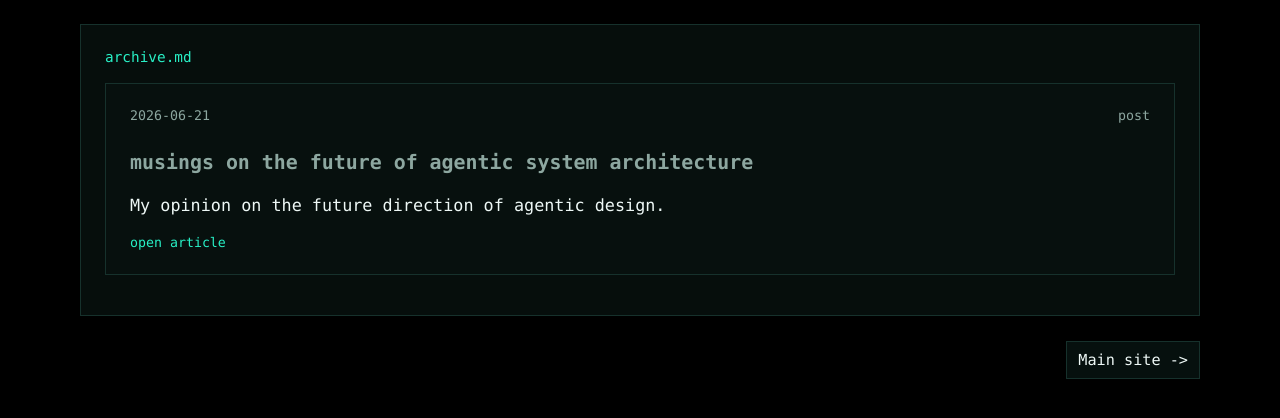
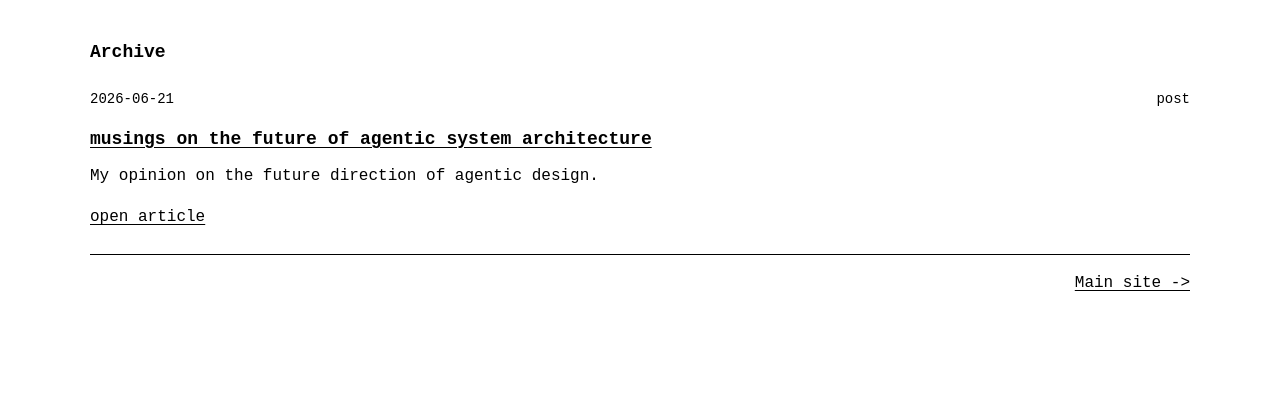
Before and after one commit to hansmok/hmblog.github.io, a Next.js app: page / in a window 1280 px wide. Shown: the top 418 px of the page. Built offline with nearby package versions, Linux system fonts and the light colour scheme.

Commit message:
Match blog to monochrome Courier styling and remove custom metadata

```diff
--- a/app/[slug]/page.js
+++ b/app/[slug]/page.js
@@ -19,7 +19,6 @@ export default async function BlogPostPage({ params }) {
   return (
     <div className="blog-post-shell">
       <article className="blog-post-card">
-        <p className="eyebrow">article.md</p>
         <h1 className="post-title">{post.title}</h1>
         <div className="post-meta">
           <span>{post.date}</span>
--- a/app/globals.css
+++ b/app/globals.css
@@ -1,607 +1,27 @@
-:root {
-  --bg: #000000;
-  --panel: #07110f;
-  --panel-strong: #0b1715;
-  --text: #eef8f6;
-  --muted: #8da7a0;
-  --dim: #536a64;
-  --line: #16312c;
-  --accent: #28f0c6;
-  --accent-soft: rgba(40, 240, 198, 0.13);
-  --error: #ff6b6b;
-  --max: 1120px;
+:root { color-scheme: light; }
+* { box-sizing: border-box; }
+body { margin: 0; background: #fff; color: #000; font: 16px/1.55 "Courier New", Courier, monospace; letter-spacing: 0; }
+a, a:visited { color: #000; text-decoration: underline; text-underline-offset: 3px; }
+a:hover { text-decoration-thickness: 2px; }
+:focus-visible { outline: 2px dotted #000; outline-offset: 4px; }
+::selection { background: #000; color: #fff; }
+.site-shell { width: min(1100px, calc(100% - 48px)); margin: 40px auto; overflow-wrap: anywhere; }
+h1, h2, h3 { font-size: 18px; line-height: 1.4; margin: 0 0 12px; }
+p { margin: 0 0 16px; }
+.eyebrow { font-size: 18px; font-weight: bold; margin-bottom: 24px; }
+.stack { display: grid; gap: 28px; }
+.content-panel + .content-panel { border-top: 1px dotted #000; padding-top: 24px; }
+.frame-meta, .post-meta { display: flex; justify-content: space-between; gap: 16px; font-size: 14px; margin-bottom: 16px; }
+.blog-nav-row { display: flex; justify-content: flex-end; border-top: 1px solid #000; margin-top: 24px; padding-top: 16px; }
+.post-title { font-size: 24px; line-height: 1.4; margin-bottom: 16px; }
+.post-body p { margin-bottom: 20px; }
+.post-body h1, .post-body h2, .post-body h3 { margin-top: 28px; }
+.post-body ul, .post-body ol { padding-left: 24px; }
+.post-body li { margin-bottom: 8px; }
+.post-body pre { max-width: 100%; overflow-x: auto; padding: 12px; border: 1px solid #000; }
+.post-body code { font-family: inherit; }
+.post-body blockquote { margin: 20px 0; padding-left: 20px; border-left: 1px solid #000; }
+.post-body img { max-width: 100%; height: auto; }
+@media (max-width: 700px) {
+  .site-shell { width: calc(100% - 32px); margin: 24px auto; }
 }
-
-* {
-  box-sizing: border-box;
-}
-
-html {
-  background: var(--bg);
-  color-scheme: dark;
-}
-
-body {
-  margin: 0;
-  min-height: 100vh;
-  background: var(--bg);
-  color: var(--text);
-  font-family:
-    "SFMono-Regular", Consolas, "Liberation Mono", "Courier New", monospace;
-  letter-spacing: 0;
-}
-
-a {
-  color: inherit;
-  text-decoration: none;
-}
-
-button,
-input,
-textarea {
-  font: inherit;
-}
-
-button {
-  cursor: pointer;
-}
-
-.sr-only {
-  position: absolute;
-  width: 1px;
-  height: 1px;
-  padding: 0;
-  margin: -1px;
-  overflow: hidden;
-  clip: rect(0, 0, 0, 0);
-  white-space: nowrap;
-  border: 0;
-}
-
-::selection {
-  background: var(--accent);
-  color: var(--bg);
-}
-
-.home-shell,
-.site-shell {
-  width: min(var(--max), calc(100% - 32px));
-  margin: 0 auto;
-}
-
-.home-shell {
-  min-height: 100vh;
-  padding: 72px 0 48px;
-}
-
-.home-layout {
-  min-height: calc(100vh - 120px);
-  display: grid;
-  grid-template-columns: minmax(0, 680px);
-  align-content: center;
-  justify-content: center;
-}
-
-.site-shell {
-  padding: 24px 0 64px;
-}
-
-.site-header {
-  display: flex;
-  align-items: center;
-  justify-content: space-between;
-  gap: 16px;
-  padding: 12px 0 18px;
-  border-bottom: 1px solid var(--line);
-}
-
-.site-brandline {
-  display: flex;
-  align-items: center;
-  gap: 8px;
-  min-width: 0;
-  white-space: nowrap;
-  overflow: hidden;
-}
-
-.site-brand {
-  display: inline-flex;
-  align-items: center;
-  gap: 8px;
-  min-width: 0;
-  white-space: nowrap;
-}
-
-.site-brand-prompt {
-  color: var(--accent);
-}
-
-.site-brand-route {
-  color: var(--text);
-}
-
-.site-brand-lambda {
-  color: var(--accent);
-}
-
-.site-brand-cursor {
-  width: 9px;
-  height: 1.2em;
-  background: var(--accent);
-  animation: blink 1.1s steps(1) infinite;
-}
-
-.eyebrow,
-.prompt {
-  color: var(--accent);
-}
-
-.eyebrow {
-  margin: 0 0 18px;
-  font-size: 0.9rem;
-}
-
-h1,
-h2,
-h3,
-p {
-  margin-top: 0;
-}
-
-h1 {
-  max-width: 880px;
-  margin-bottom: 18px;
-  font-size: clamp(3.5rem, 12vw, 8.5rem);
-  line-height: 0.92;
-  font-weight: 700;
-}
-
-.content-panel,
-.resume-section,
-.work-frame {
-  border: 1px solid var(--line);
-  background: rgba(7, 17, 15, 0.86);
-}
-
-.content-panel {
-  margin-bottom: 16px;
-  padding: 24px;
-}
-
-.text-stack {
-  display: grid;
-  gap: 14px;
-}
-
-.lead-copy {
-  margin-bottom: 16px;
-  color: var(--text);
-  font-size: 1.05rem;
-  line-height: 1.7;
-}
-
-.text-stack p {
-  color: var(--muted);
-  line-height: 1.75;
-}
-
-.site-nav-select {
-  position: relative;
-  width: 100%;
-  max-width: 280px;
-  margin-left: auto;
-}
-
-.site-nav-select::after {
-  content: "▾";
-  position: absolute;
-  top: 50%;
-  right: 14px;
-  transform: translateY(-50%);
-  color: var(--accent);
-  pointer-events: none;
-}
-
-.site-nav-select select {
-  width: 100%;
-  border: 1px solid var(--accent);
-  background: var(--bg);
-  background-color: var(--bg);
-  color: var(--accent);
-  padding: 10px 36px 10px 12px;
-  appearance: none;
-  -webkit-appearance: none;
-  -moz-appearance: none;
-  outline: none;
-  cursor: pointer;
-}
-
-.site-nav-select select:hover {
-  background: rgba(40, 240, 198, 0.06);
-  background-color: rgba(40, 240, 198, 0.06);
-}
-
-.site-nav-select select:focus-visible {
-  box-shadow: 0 0 0 2px rgba(40, 240, 198, 0.22);
-}
-
-.site-nav-select option {
-  background: var(--bg);
-  color: var(--accent);
-}
-
-.education-grid,
-.works-grid {
-  display: grid;
-  gap: 14px;
-}
-
-.frame-meta,
-.stack,
-.timeline-heading span {
-  color: var(--muted);
-  font-size: 0.83rem;
-}
-
-@keyframes blink {
-  50% {
-    opacity: 0;
-  }
-}
-
-.resume-section {
-  padding: 24px;
-  margin-bottom: 16px;
-}
-
-.contact-block {
-  width: 100%;
-}
-
-.about-stack {
-  display: grid;
-  gap: 18px;
-}
-
-.about-divider {
-  height: 1px;
-  background: var(--line);
-}
-
-.contact-form {
-  display: grid;
-  gap: 16px;
-}
-
-.form-row {
-  display: grid;
-  gap: 8px;
-}
-
-.form-row label {
-  color: var(--muted);
-  font-size: 0.83rem;
-}
-
-.form-row input,
-.form-row textarea {
-  width: 100%;
-  border: 1px solid var(--line);
-  background: var(--bg);
-  color: var(--text);
-  padding: 12px;
-  outline: none;
-  resize: vertical;
-}
-
-.form-row input:focus,
-.form-row textarea:focus {
-  border-color: var(--accent);
-}
-
-.contact-form button {
-  width: fit-content;
-  border: 1px solid var(--line);
-  background: var(--panel-strong);
-  color: var(--text);
-  padding: 10px 12px;
-}
-
-.tag-list {
-  display: flex;
-  flex-wrap: wrap;
-  gap: 10px;
-  margin: 0;
-  padding: 0;
-  list-style: none;
-}
-
-.tag-list li {
-  border: 1px solid var(--line);
-  background: var(--panel-strong);
-  color: var(--text);
-  padding: 8px 10px;
-}
-
-.content-panel .eyebrow {
-  margin-bottom: 12px;
-  font-size: 0.8rem;
-  text-transform: uppercase;
-  letter-spacing: 0.08em;
-}
-
-.resume-section .eyebrow {
-  margin-bottom: 18px;
-}
-
-.timeline {
-  display: grid;
-  gap: 24px;
-}
-
-.timeline-item {
-  border-left: 1px solid var(--line);
-  padding-left: 18px;
-}
-
-.timeline-heading {
-  display: flex;
-  justify-content: space-between;
-  gap: 20px;
-}
-
-.timeline-heading h3,
-.education-grid h3,
-.work-frame h2 {
-  margin-bottom: 8px;
-  font-size: 1.1rem;
-}
-
-.timeline-heading p,
-.education-grid p {
-  color: var(--muted);
-}
-
-.stack {
-  margin-bottom: 14px;
-}
-
-.timeline-item ul {
-  margin: 0;
-  padding-left: 18px;
-  color: var(--muted);
-  line-height: 1.65;
-}
-
-.education-grid {
-  grid-template-columns: repeat(2, minmax(0, 1fr));
-}
-
-.education-grid article {
-  border: 1px solid var(--line);
-  padding: 18px;
-  min-height: 150px;
-}
-
-.education-grid span {
-  display: block;
-  color: var(--text);
-  line-height: 1.6;
-}
-
-.works-grid {
-  grid-template-columns: repeat(2, minmax(0, 1fr));
-}
-
-.works-collection {
-  padding-bottom: 24px;
-}
-
-.work-frame {
-  display: flex;
-  min-height: 250px;
-  flex-direction: column;
-  padding: 22px;
-  transition:
-    border-color 160ms ease,
-    background 160ms ease;
-}
-
-.work-frame.pending {
-  color: inherit;
-}
-
-.frame-meta {
-  display: flex;
-  justify-content: space-between;
-  gap: 16px;
-  margin-bottom: 28px;
-}
-
-.work-frame p {
-  color: var(--muted);
-  line-height: 1.6;
-}
-
-.frame-link {
-  margin-top: auto;
-  color: var(--accent);
-}
-
-@media (max-width: 780px) {
-  .home-shell,
-  .site-shell {
-    width: min(var(--max), calc(100% - 24px));
-  }
-
-  .home-shell {
-    padding: 24px 0 32px;
-  }
-
-  .home-layout {
-    min-height: calc(100vh - 56px);
-  }
-
-  .site-shell {
-    padding: 12px 0 40px;
-  }
-
-  .site-header {
-    gap: 12px;
-    padding-bottom: 14px;
-    align-items: flex-start;
-    flex-wrap: wrap;
-  }
-
-  .site-nav-select {
-    max-width: none;
-    margin-left: 0;
-  }
-
-  .site-nav-select select {
-    width: 100%;
-  }
-
-  .content-panel,
-  .resume-section {
-    padding: 14px;
-  }
-
-  .education-grid,
-  .works-grid {
-    grid-template-columns: 1fr;
-  }
-
-  .timeline {
-    gap: 18px;
-  }
-
-  .timeline-item {
-    padding-left: 14px;
-  }
-
-  .timeline-heading {
-    align-items: flex-start;
-    flex-direction: column;
-    gap: 4px;
-  }
-
-  .work-frame {
-    min-height: 220px;
-    padding: 18px;
-  }
-
-  .contact-form button {
-    width: 100%;
-  }
-}
-
-@media (max-width: 380px) {
-  body {
-    font-size: 0.94rem;
-  }
-}
-
-.blog-home-shell {
-  display: grid;
-  gap: 0;
-}
-
-.blog-home-slot {
-  display: flex;
-  align-items: center;
-  justify-content: flex-end;
-  min-height: 28px;
-}
-
-.blog-home-slot--top {
-  min-height: 0;
-}
-
-.blog-nav-row {
-  width: 100%;
-  min-height: 56px;
-  display: flex;
-  align-items: center;
-  justify-content: flex-end;
-  margin-top: 0;
-}
-
-.blog-main-row {
-  display: flex;
-  justify-content: flex-end;
-  margin-top: 4px;
-}
-
-.blog-post-shell {
-  display: grid;
-  gap: 0;
-  margin-bottom: 16px;
-}
-
-.blog-post-card {
-  border: 1px solid var(--line);
-  background: rgba(7, 17, 15, 0.86);
-  padding: 24px;
-}
-
-.blog-nav-link {
-  display: inline-flex;
-  align-items: center;
-  justify-content: center;
-  border: 1px solid var(--line);
-  background: #07110ff2;
-  color: var(--text);
-  padding: 9px 11px;
-  line-height: 1;
-  font: inherit;
-  font-size: 0.95rem;
-  font-weight: 400;
-  letter-spacing: 0;
-  text-decoration: none;
-  white-space: nowrap;
-  -webkit-font-smoothing: antialiased;
-  width: fit-content;
-}
-
-.blog-nav-link:hover,
-.blog-nav-link:focus-visible {
-  border-color: var(--accent);
-  background: #07110ff2;
-  box-shadow: none;
-  outline: none;
-}
-
-.blog-nav-link:visited {
-  color: var(--text);
-}
-
-.post-shell {
-  margin-bottom: 0;
-}
-
-.post-title {
-  max-width: none;
-  font-size: clamp(1.5rem, 2.5vw, 2.2rem);
-  line-height: 0.94;
-  margin-bottom: 16px;
-}
-
-.post-meta {
-  display: flex;
-  justify-content: space-between;
-  gap: 16px;
-  margin-bottom: 18px;
-  color: var(--muted);
-  font-size: 0.83rem;
-}
-
-.post-summary {
-  margin-bottom: 18px;
-  color: var(--text);
-  line-height: 1.65;
-}
-
-.post-body {
-  min-height: 25vh;
-}
--- a/app/layout.js
+++ b/app/layout.js
@@ -1,11 +1,4 @@
 import "./globals.css";
-
-import { blogDescription, blogTitle } from "../lib/posts";
-
-export const metadata = {
-  title: blogTitle,
-  description: blogDescription,
-};
 
 export default function RootLayout({ children }) {
   return (
--- a/app/page.js
+++ b/app/page.js
@@ -10,7 +10,7 @@ export default function BlogIndexPage() {
       <div className="blog-home-slot blog-home-slot--top" />
 
       <section className="resume-section archive-section">
-        <p className="eyebrow">archive.md</p>
+        <h1 className="eyebrow">Archive</h1>
         <div className="stack">
           {posts.map((post) => (
             <article className="content-panel" key={post.slug}>
```
